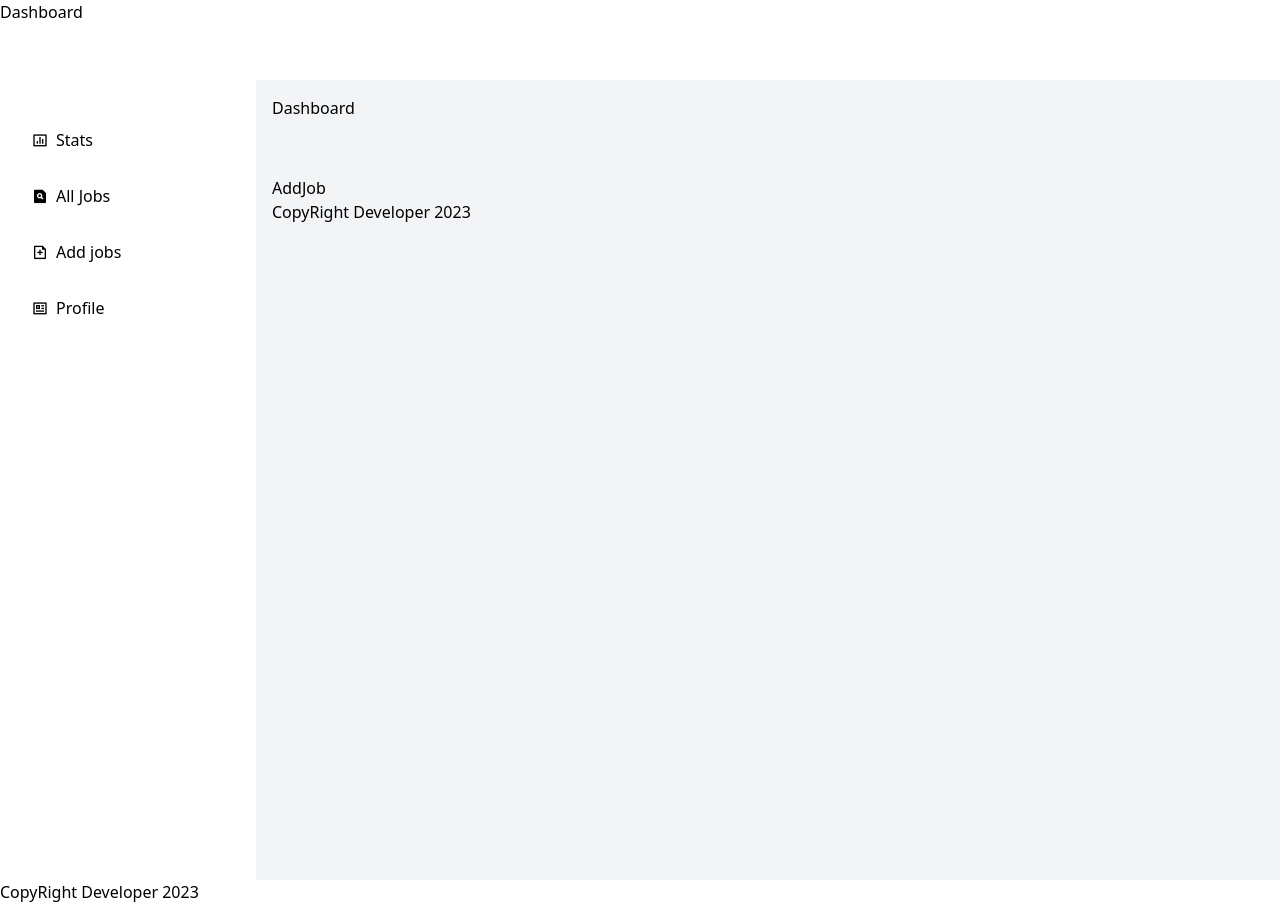
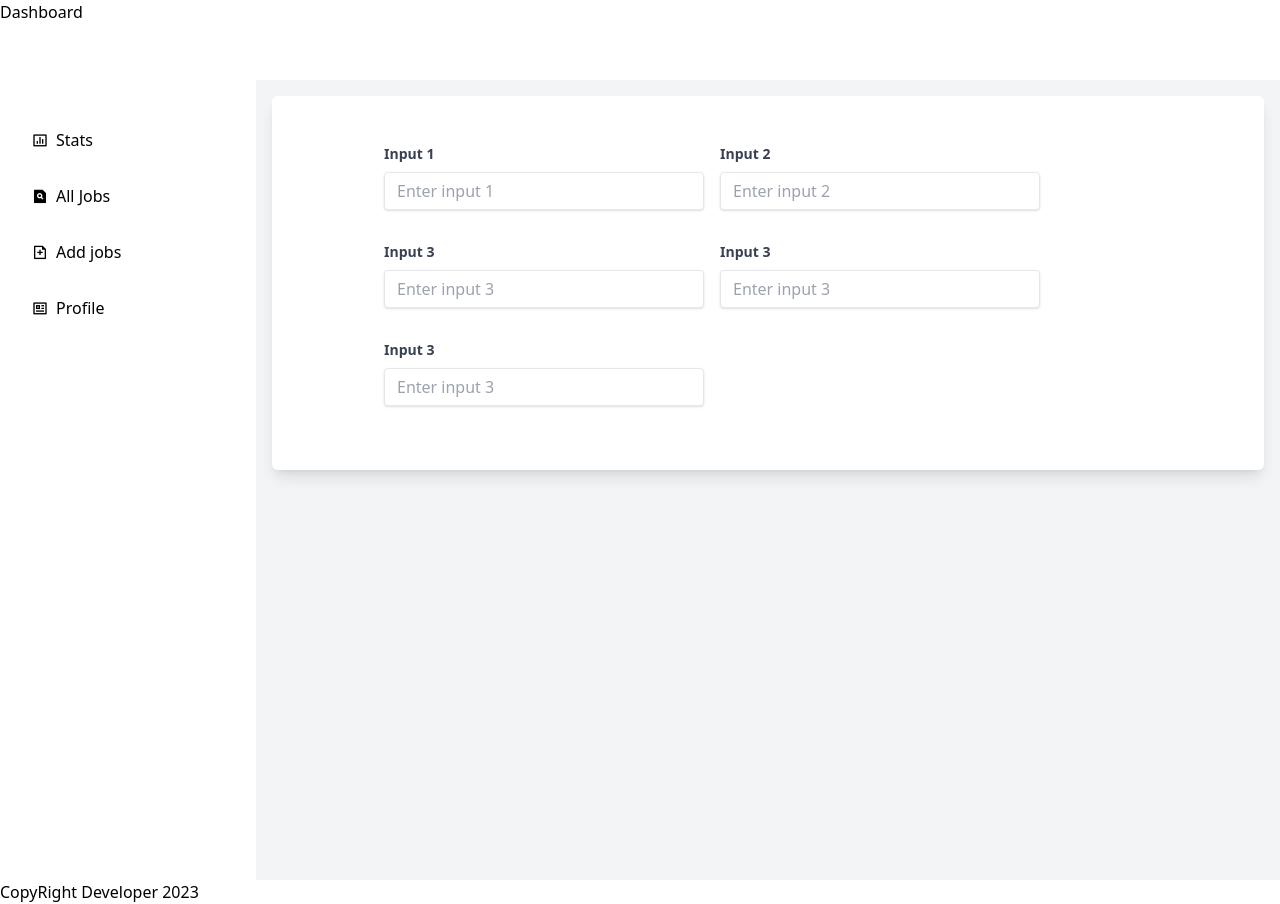
Before and after one commit to syedalirazazaidi/reacts-plays, a React (Vite) app in the folder job_app/client/: page /add-job in a window 1280 px wide. Built offline with nearby package versions, Linux system fonts and the light colour scheme.

Commit message:
add add-jobs field

```diff
--- a/job_app/client/src/common/pages/AddJob.tsx
+++ b/job_app/client/src/common/pages/AddJob.tsx
@@ -3,9 +3,84 @@ import MainLayout from "../layout/MainLayout";
 
 function AddJob() {
   return (
-    <MainLayout>
-      <div>AddJob</div>
-    </MainLayout>
+    <div className="bg-white rounded-md shadow-lg p-4  ">
+      {/* <h2 className="text-lg font-semibold mb-2">Card Title</h2> */}
+      <form className="flex flex-wrap gap-4 justify-start mx-24 my-8">
+        <div className="mb-4 ">
+          <label
+            className="block text-gray-700 text-sm font-bold mb-2"
+            htmlFor="input1"
+          >
+            Input 1
+          </label>
+          <input
+            className="w-80 shadow appearance-none border rounded py-2 px-3 text-gray-700 leading-tight focus:outline-none focus:shadow-outline"
+            id="input1"
+            type="text"
+            placeholder="Enter input 1"
+          />
+        </div>
+        <div className="mb-4">
+          <label
+            className="block text-gray-700 text-sm font-bold mb-2"
+            htmlFor="input2"
+          >
+            Input 2
+          </label>
+          <input
+            className="shadow appearance-none border rounded w-80 py-2 px-3 text-gray-700 leading-tight focus:outline-none focus:shadow-outline"
+            id="input2"
+            type="text"
+            placeholder="Enter input 2"
+          />
+        </div>
+        <div className="mb-4">
+          <label
+            className="block text-gray-700 text-sm font-bold mb-2"
+            htmlFor="input3"
+          >
+            Input 3
+          </label>
+          <input
+            className="shadow appearance-none border rounded w-80 py-2 px-3 text-gray-700 leading-tight focus:outline-none focus:shadow-outline"
+            id="input3"
+            type="text"
+            placeholder="Enter input 3"
+          />
+        </div>
+        <div className="mb-4">
+          <label
+            className="block text-gray-700 text-sm font-bold mb-2"
+            htmlFor="input3"
+          >
+            Input 3
+          </label>
+          <input
+            className="shadow appearance-none border rounded w-80 py-2 px-3 text-gray-700 leading-tight focus:outline-none focus:shadow-outline"
+            id="input3"
+            type="text"
+            placeholder="Enter input 3"
+          />
+        </div>
+        <div className="mb-4">
+          <label
+            className="block text-gray-700 text-sm font-bold mb-2"
+            htmlFor="input3"
+          >
+            Input 3
+          </label>
+          <input
+            className="shadow appearance-none border rounded w-80 py-2 px-3 text-gray-700 leading-tight focus:outline-none focus:shadow-outline"
+            id="input3"
+            type="text"
+            placeholder="Enter input 3"
+          />
+        </div>
+      </form>
+    </div>
+    // <MainLayout>
+    //   <div>AddJob</div>
+    // </MainLayout>
   );
 }
 
--- /dev/null
+++ b/job_app/client/src/modules/addjobs/pages/MainFeed.tsx
@@ -0,0 +1,9 @@
+import React from 'react'
+
+function MainFeed() {
+  return (
+    <div>MainFeed</div>
+  )
+}
+
+export default MainFeed
```
